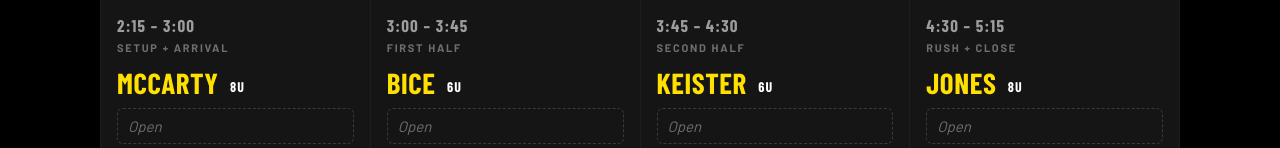
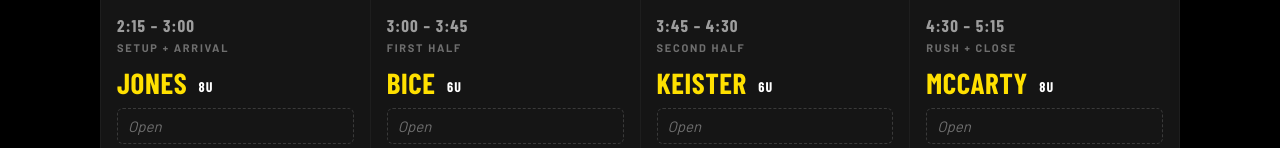
Before and after one commit to jmccarty-creator/tvyls-concessions, a website: page index.html in a window 1280 px wide. Shown: the part 2340-2488 px from the top of the page. Drawn offline with nearby package versions, Linux system fonts and the light colour scheme; no server answers.

Commit message:
Add files via upload

```diff
--- a/index.html
+++ b/index.html
@@ -118,7 +118,7 @@ footer b{color:var(--gold);font-weight:700}
     {d:"Sat, September 26",off:"Settles",a:{setup:"McCarty",   early:"Keister",late:"Bice",   close:"McCarty"}},
     {d:"Sat, October 3",   off:"Bice",   a:{setup:"Hartrum",   early:"Keister",late:"Settles",close:"Hartrum"}},
     {d:"Sat, October 10",  off:"Keister",a:{setup:"Wagner",    early:"Settles",late:"Bice",   close:"Wagner"}},
-    {d:"Sat, October 24",  off:"Settles",a:{setup:"McCarty",   early:"Bice",   late:"Keister",close:"Jones"}}
+    {d:"Sat, October 24",  off:"Settles",a:{setup:"Jones",     early:"Bice",   late:"Keister",close:"McCarty"}}
   ];
   var CAP=3, TOTAL=WEEKS.length*SHIFTS.length*CAP;
 
```
